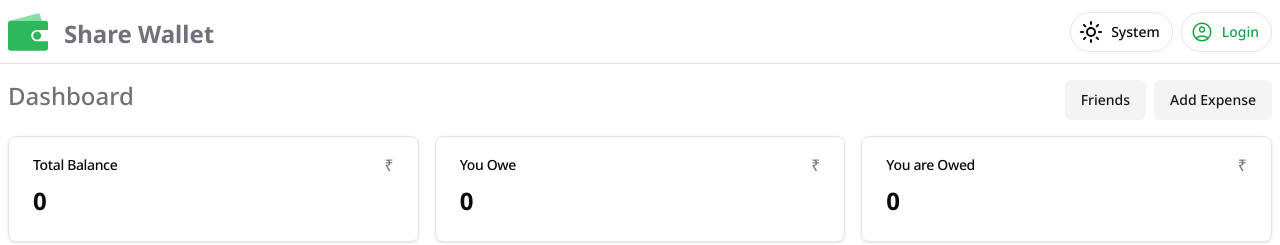
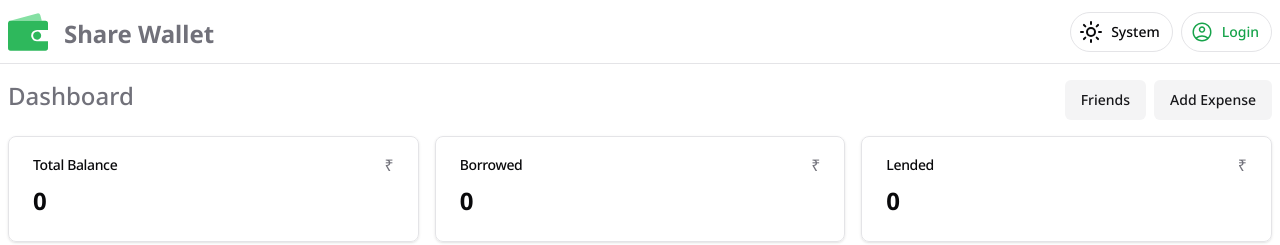
Before and after one commit to gopal-lohar/share-wallet, a Next.js app: page / in a window 1280 px wide. Shown: the top 245 px of the page. Built offline with nearby package versions, Linux system fonts and the light colour scheme; no server answers.

Commit message:
fix balance

```diff
--- a/src/components/Balance.tsx
+++ b/src/components/Balance.tsx
@@ -5,29 +5,30 @@ import UserContext from "@/context/UserContext";
 
 export function UserBalance() {
   const { transactions } = useContext(TransactionsContext);
-  console.log("transactions in userbalance: ", transactions);
   const user = useContext(UserContext);
+  const computedUser = user
+    ? { ...user }
+    : { id: "me", name: "Me", pfpColor: "blue" };
 
-  const { owe, owed } = transactions.reduce(
-    (acc, transactions) => {
-      if (user?.id && transactions.borrower.id === user.id) {
-        acc.owe += transactions.amount;
-      } else {
-        acc.owed += transactions.amount;
+  const { borrowed, lended } = transactions.reduce(
+    (acc, transaction) => {
+      if (transaction.lender.id === computedUser.id) {
+        acc.lended += transaction.amount;
+      } else if (transaction.borrower.id === computedUser.id) {
+        acc.borrowed += transaction.amount;
       }
       return acc;
     },
-    {
-      owe: 0,
-      owed: 0,
-    }
+    { borrowed: 0, lended: 0 }
   );
 
   return (
     <div className="flex w-full flex-col gap-2 sm:flex-row sm:gap-4">
-      <UserBalanceCard title="Total Balance">{owed - owe}</UserBalanceCard>
-      <UserBalanceCard title="You Owe">{owe}</UserBalanceCard>
-      <UserBalanceCard title="You are Owed">{owed}</UserBalanceCard>
+      <UserBalanceCard title="Total Balance">
+        {lended - borrowed}
+      </UserBalanceCard>
+      <UserBalanceCard title="Borrowed">{borrowed}</UserBalanceCard>
+      <UserBalanceCard title="Lended">{lended}</UserBalanceCard>
       {/* <div className="my-1 h-6 w-20 animate-pulse rounded-full bg-secondary"></div> */}
     </div>
   );
```
